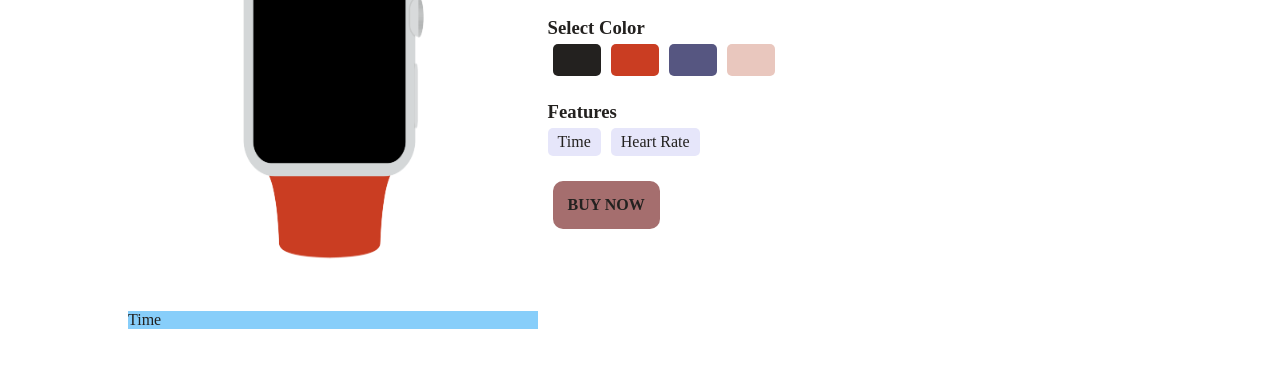
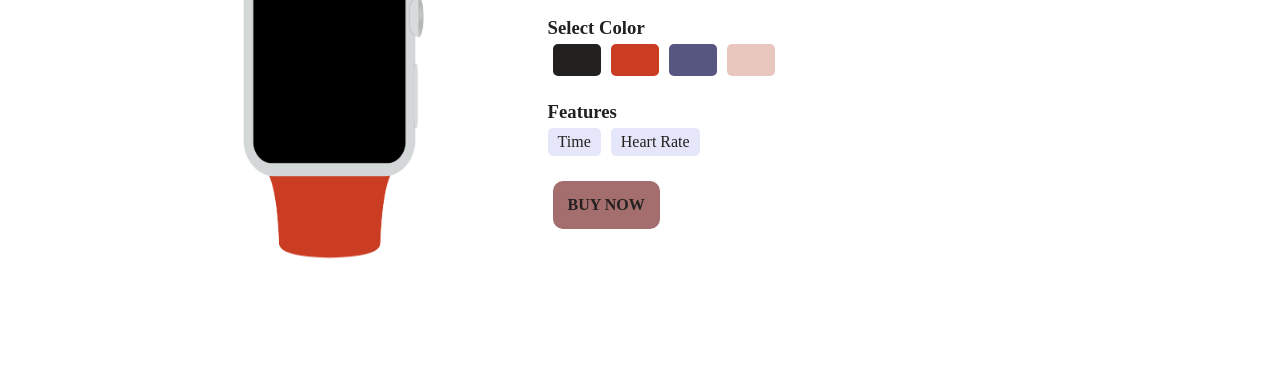
Before and after one commit to mukeshblackhat/basicjsproject.github.io, a plain HTML site: page index.html in a window 1280 px wide. Shown: the part 365-732 px from the top of the page. Drawn offline with Linux system fonts and the light colour scheme.

Commit message:
comminting time wrap

```diff
--- a/index.html
+++ b/index.html
@@ -20,7 +20,7 @@
        <div class="forimg">
           <div class="empty">
         <img  id="clockimg" class="img1" src="./images/red.png" alt="clock">
-          <div id="tick"class="tick">Time</div>
+        <!--  <div id="tick"class="tick">Time</div> -->
       </div>
         </div>
 
```
